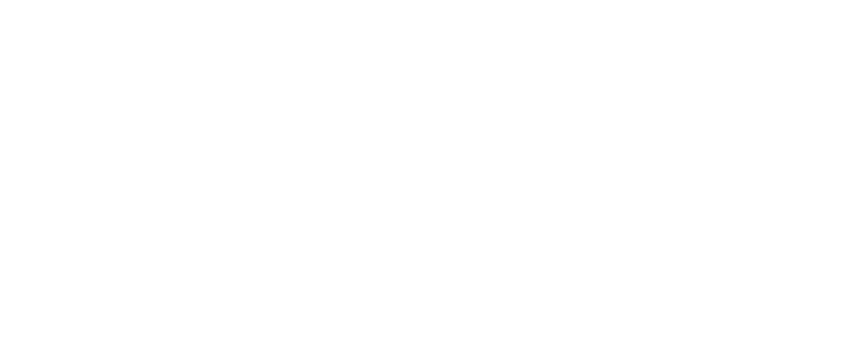
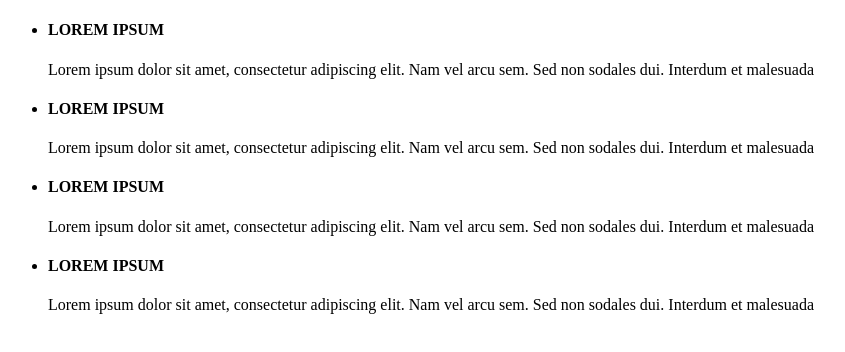
Before and after one commit to hannakaczynska/goit-markup-hw-01, a plain HTML site: page index.html in a window 1280 px wide. Shown: the whole page, without its empty margins (0-845 px from the left). Drawn offline with Linux system fonts and the light colour scheme.

Commit message:
Update index.html
article1

```diff
--- a/index.html
+++ b/index.html
@@ -3,9 +3,37 @@
 <head>
     <meta charset="UTF-8">
     <meta name="viewport" content="width=device-width, initial-scale=1.0">
-    <title>Document</title>
+    <title>EFEKTYWNE ROZWIĄZANIA DLA WASZEGO BIZNESU
+</title>
 </head>
 <body>
+    <article>
+        <ul>
+            <li>
+                <h4>LOREM IPSUM</h4>
+                <p>Lorem ipsum dolor sit amet, consectetur adipiscing elit. Nam vel arcu sem. Sed non sodales dui. Interdum et malesuada
+                </p>
+            </li>
+            <li>
+                <h4>LOREM IPSUM</h4>
+                <p>Lorem ipsum dolor sit amet, consectetur adipiscing elit. Nam vel arcu sem. Sed non sodales dui. Interdum et malesuada
+                </p>
+            </li>
+            <li>
+                <h4>LOREM IPSUM</h4>
+                <p>Lorem ipsum dolor sit amet, consectetur adipiscing elit. Nam vel arcu sem. Sed non sodales dui. Interdum et malesuada
+                </p>
+            </li>
+            <li>
+                <h4>LOREM IPSUM</h4>
+                <p>Lorem ipsum dolor sit amet, consectetur adipiscing elit. Nam vel arcu sem. Sed non sodales dui. Interdum et
+                    malesuada
+                </p>
+            </li>
+        </ul>
+    </article>
+    <article>
 
+    </article>
 </body>
 </html>
```
